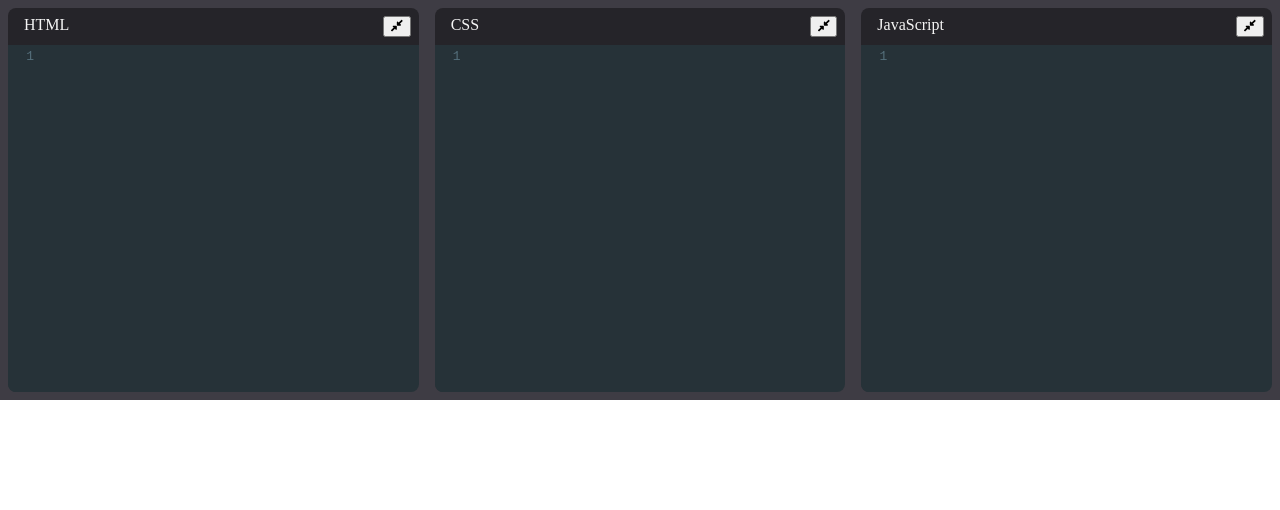
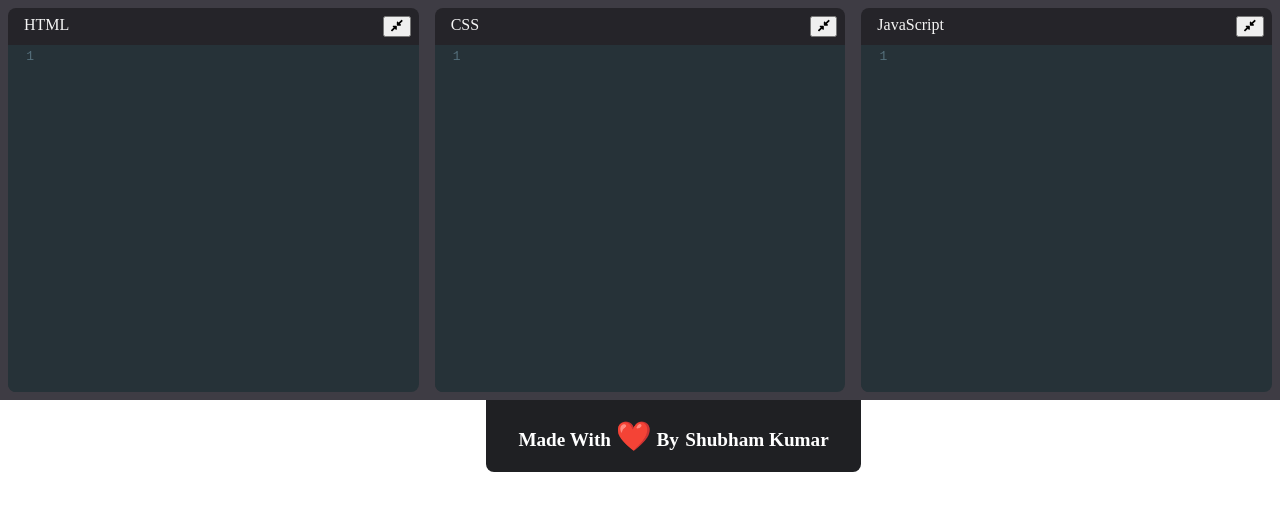
Before and after one commit to skcshubham/Write-Code, a React (Create React App) app: page / in a window 1280 px wide. Shown: the top 510 px of the page. Built offline with nearby package versions, Linux system fonts and the light colour scheme.

Commit message:
added my annotation and repo link

```diff
--- /dev/null
+++ b/src/components/Annotation.js
@@ -0,0 +1,22 @@
+import React from "react";
+
+export default function Annotation() {
+	return (
+		<div className="annotation-container">
+			<p>
+				Made With{" "}
+				<span role="img" aria-label="emoji">
+					❤️
+				</span>{" "}
+				By
+				<a
+					href="https://github.com/skcshubham/Write-Code"
+					target="_blank"
+					rel="noreferrer"
+				>
+					Shubham Kumar
+				</a>
+			</p>
+		</div>
+	);
+}
--- a/src/components/App.js
+++ b/src/components/App.js
@@ -1,6 +1,7 @@
 import React, { useState, useEffect } from "react";
 import Editor from "./Editor";
 import useLocalStorage from "../hooks/useLocalStorage";
+import Annotation from "./Annotation";
 
 function App() {
 	// Hooks for storing state in functional components. initially we set state to empty as out code is empty
@@ -8,6 +9,11 @@ function App() {
 	const [css, setCss] = useLocalStorage("css", "");
 	const [js, setJs] = useLocalStorage("js", "");
 	const [srcDoc, setSrcDoc] = useState("");
+	let annotate = true;
+
+	if (html !== "" || css !== "" || js !== "") {
+		annotate = false;
+	}
 
 	// we set a timeout of 750 ms because our code editor will refresh
 	// after every change in code editor and hence it may cause overhead
@@ -17,10 +23,17 @@ function App() {
 			// code which renders in bottom pane is stored here
 			// we put this variable in iframe as srcDoc
 			setSrcDoc(`
-				<html>
-					<body>${html}</body>
-					<style>${css}</style>
-					<script>${js}</script>
+			<!DOCTYPE html>
+      <html lang="en">
+      <head>
+        <style>
+          ${css}
+        </style>
+      </head>
+      <body>
+        ${html}
+        <script> ${js} </script>
+      </body>
       </html>
 			`);
 		}, 750);
@@ -51,6 +64,10 @@ function App() {
 					onChange={setJs}
 				/>
 			</div>
+
+			<div className="pane bottom-pane">
+				{annotate ? <Annotation /> : ""}
+
 				{/* for the bottom result view pane*/}
 				<div className="pane">
 					{/** Inline frame or iframe is used to embed
@@ -64,6 +81,7 @@ function App() {
 						height="100%"
 					/>
 				</div>
+			</div>
 		</React.Fragment>
 	);
 }
--- a/src/index.css
+++ b/src/index.css
@@ -59,3 +59,36 @@ body {
 	cursor: pointer;
 	margin-left: 0.5rem;
 }
+
+/* annotation */
+
+.annotation-container {
+	color: white;
+	font-size: 1.2rem;
+	padding: 0rem 2rem;
+	height: fit-content;
+	font-weight: 600;
+	background: #1f2023;
+	text-align: center;
+	border-bottom-left-radius: 0.5rem;
+	border-bottom-right-radius: 0.5rem;
+	display: block;
+	margin: 0 auto;
+	margin-left: 38%;
+}
+
+.annotation-container span {
+	color: #fa1919;
+	font-size: 1.8rem;
+}
+
+.annotation-container a {
+	color: white;
+	text-decoration: none;
+	margin-left: 0.4rem;
+	transition: opacity 250ms linear;
+}
+
+.annotation-container a:hover {
+	opacity: 0.8;
+}
```
Lines whose indentation alone changed are shown as unchanged.
